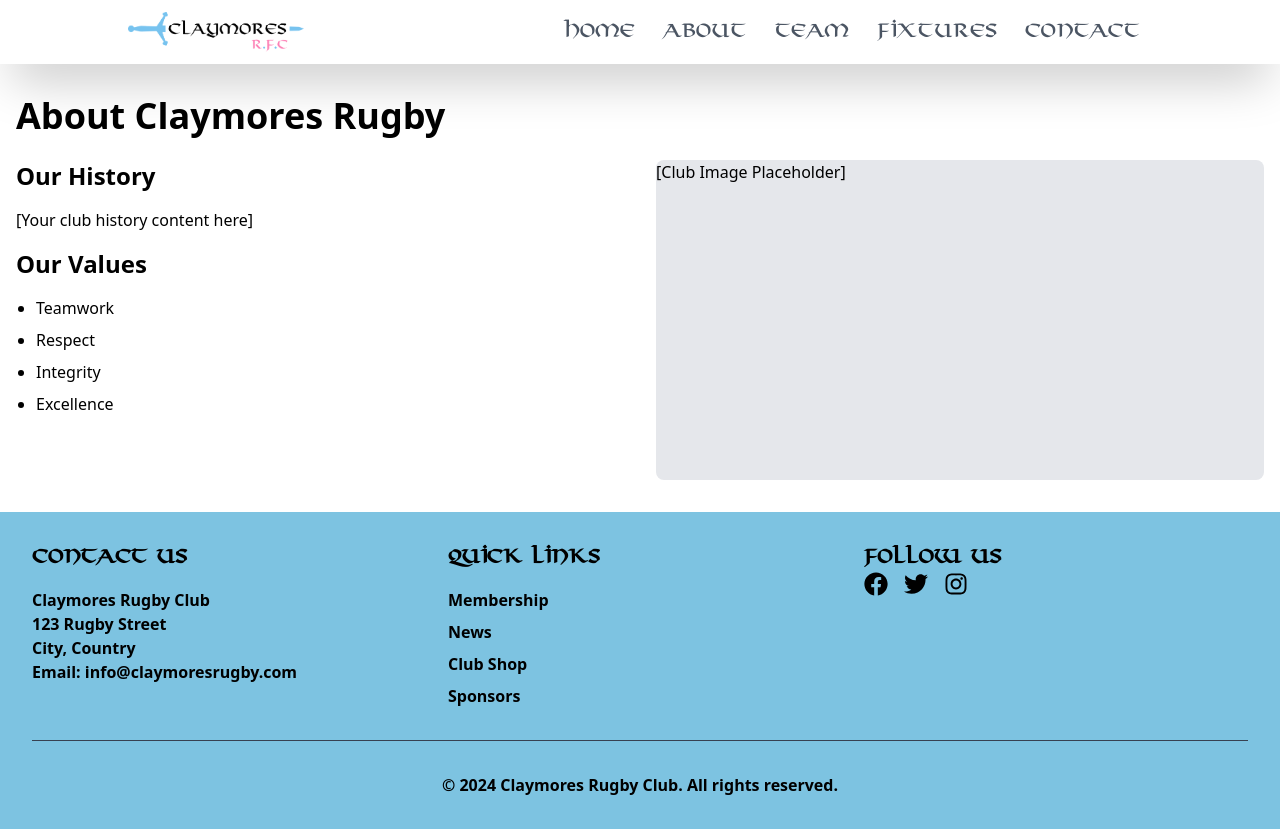
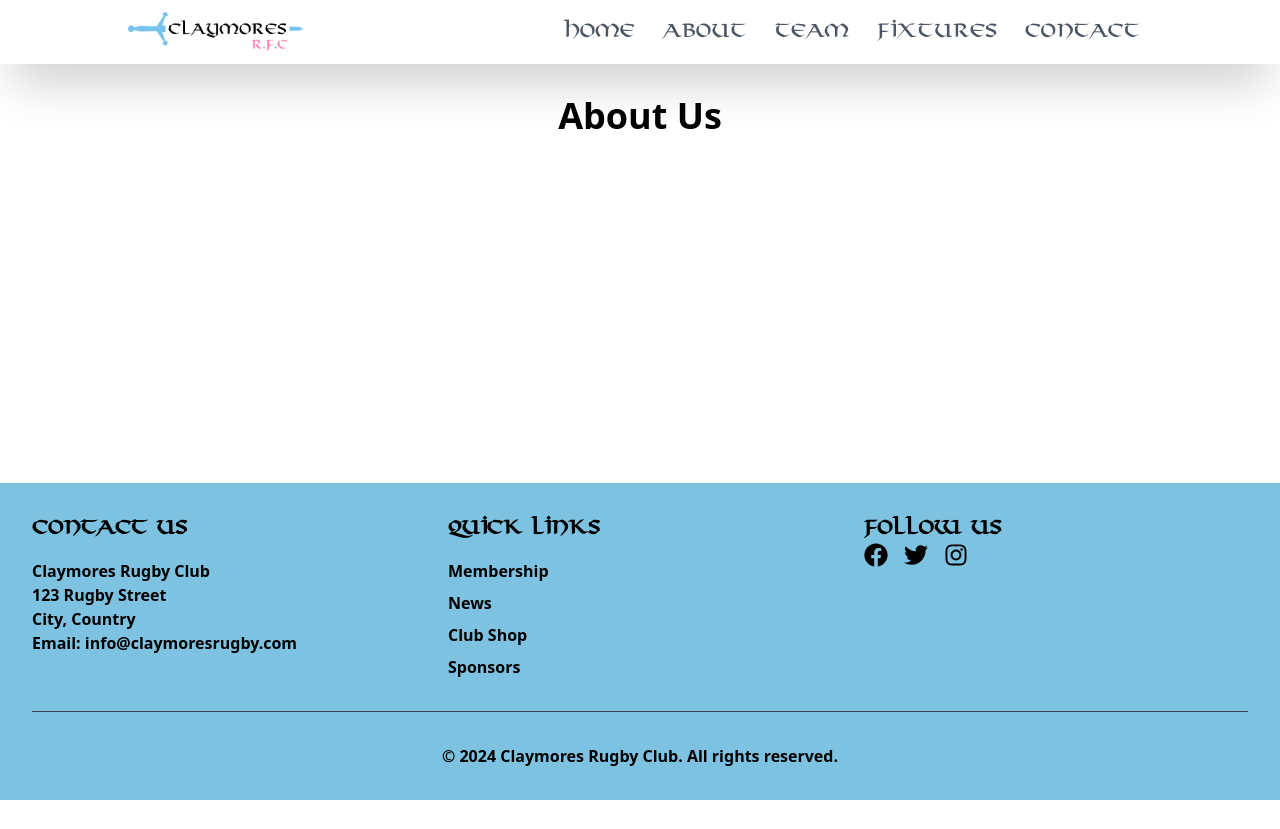
Before and after one commit to CarlosLavayenJr/Claymore-Website, a Next.js app: page /about in a window 1280 px wide. After the commit the page ends 800 px from the top, so only its background shows below. Built offline with nearby package versions, Linux system fonts and the light colour scheme.

Commit message:
added rest of files

```diff
--- a/app/about/page.jsx
+++ b/app/about/page.jsx
@@ -1,28 +1,12 @@
 export default function About() {
     return (
         <div className="container mx-auto px-4 py-8">
-            <h1 className="text-4xl font-bold mb-6">About Claymores Rugby</h1>
-            <div className="grid md:grid-cols-2 gap-8">
-                <div>
-                    <h2 className="text-2xl font-semibold mb-4">Our History</h2>
-                    <p className="mb-4">
-                        [Your club history content here]
-                    </p>
-                    <h2 className="text-2xl font-semibold mb-4">Our Values</h2>
-                    <ul className="list-disc pl-5 space-y-2">
-                        <li>Teamwork</li>
-                        <li>Respect</li>
-                        <li>Integrity</li>
-                        <li>Excellence</li>
-                    </ul>
-                </div>
-                <div>
-                    {/* You can add an image here */}
-                    <div className="bg-gray-200 h-80 rounded-lg">
-                        [Club Image Placeholder]
-                    </div>
-                </div>
-            </div>
+            <h1  className="text-4xl font-bold text-center mb-6">
+                About Us
+            </h1>
+            <p className="text-center text-xl mb-6" >
+
+            </p>
         </div>
     );
 }
--- a/app/team/players.jsx
+++ b/app/team/players.jsx
@@ -9,6 +9,17 @@ export const playersData = [
         age: 28,
         imageUrl: "/team/AdamLenz.png",
         description: "A powerful forward known for strength in the scrum and lineout ability. Has been with the team for 5 seasons and is a natural leader on the field.",
+    },
+    {
+        id: 2,
+        name: "Alexander Augspurg",
+        position: "Back",
+        number: 2,
+        height: "5'11\"",
+        weight: "198 lbs",
+        age: 25,
+        imageUrl: "/placeholder.svg?height=400&width=400",
+        description: "A creative fly-half with exceptional kicking skills and game management. Vision and decision-making have been crucial to the team's success.",
     },
     {
         id: 3,
--- a/components/Hero.jsx
+++ b/components/Hero.jsx
@@ -5,16 +5,11 @@ export default function RugbyHero() {
         <section className="relative w-full">
             <div className="relative w-full h-screen">
                 <Image
-                    src="/homepage/bg1.jpg"
-                    alt="Test image"
+                    src="/homepage/hdheropic.png"
+                    alt="Central Florida (Orlando) Rugby Club"
                     className="w-full h-full object-cover"
                     fill
                 />
-                <div className="absolute inset-0 w-full h-full bg-black bg-opacity-20 z-10 flex items-center justify-center">
-                    <h1 className="text-5xl font-claymore font-semibold -mt-80 text-white text-center">
-                        A club built by players, for players
-                    </h1>
-                </div>
             </div>
         </section>
     )
```
Also changed, not shown: 2 other files (tests, documents, lock files or other folders).
